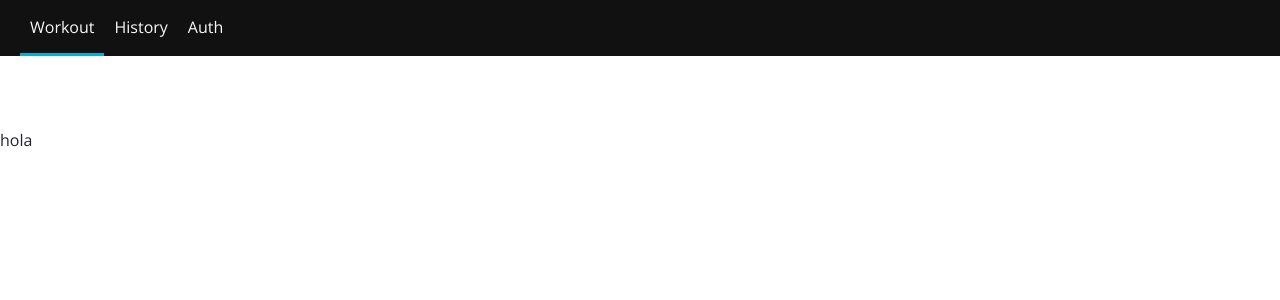
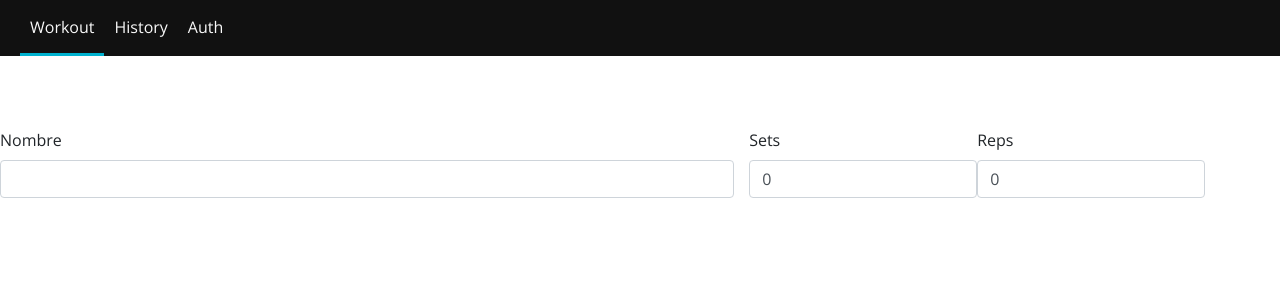
Before and after one commit to BigDog1400/acapp2, a React (Create React App) app: page /workout/draft in a window 1280 px wide. Shown: the top 300 px of the page. Built offline with nearby package versions, Linux system fonts and the light colour scheme.

Commit message:
Se crea componente para realizar input de datos

```diff
--- /dev/null
+++ b/src/components/Workout/Workout-draft/Input_Exercise/Input_Exercise.js
@@ -0,0 +1,55 @@
+import React from 'react';
+import FormikControls from '../../../../shared/FormikControls/FormikControls';
+import {Formik, Form} from 'formik';
+import {Row, Col} from 'react-bootstrap';
+import * as Yup from 'yup';
+const Input_Exercise = () => {
+    const initialValues= {
+        name: '',
+        sets: 0,
+        reps: 0,
+    }
+    const validationSchema= Yup.object({
+        name : Yup.string().required('Requerido'),
+        sets : Yup.number().required('Requerido'),
+        reps : Yup.number().required('Requerido'),
+    })
+    const handlerSubmit = (values) =>{
+        console.log(values);
+    }
+    return (
+       <Formik
+       initialValues={initialValues}
+       onSubmit={handlerSubmit}
+       validationSchema={validationSchema}
+       >
+           <Form>
+               <Row>
+                <Col xs={7}>
+               <FormikControls
+               control='input'
+               type='text'
+               label= 'Nombre'
+                name='name'
+               />
+               </Col>
+               <FormikControls
+               control='input'
+               type='number'
+               label= 'Sets'
+                name='sets'
+               />
+               <FormikControls
+               control='input'
+               type='number'
+               label= 'Reps'
+                name='reps'
+               />
+               </Row>
+           </Form>
+
+       </Formik>
+    );
+}
+
+export default Input_Exercise;
--- a/src/containers/Workout/Workout-draft/WorkoutDraft.js
+++ b/src/containers/Workout/Workout-draft/WorkoutDraft.js
@@ -1,9 +1,9 @@
 import React from 'react';
-
+import Input_Exercise from '../../../components/Workout/Workout-draft/Input_Exercise/Input_Exercise';
 const WorkoutDraft = () => {
     return (
         <div>
-            <p>hola</p>
+            <Input_Exercise></Input_Exercise>
         </div>
     );
 }
```
